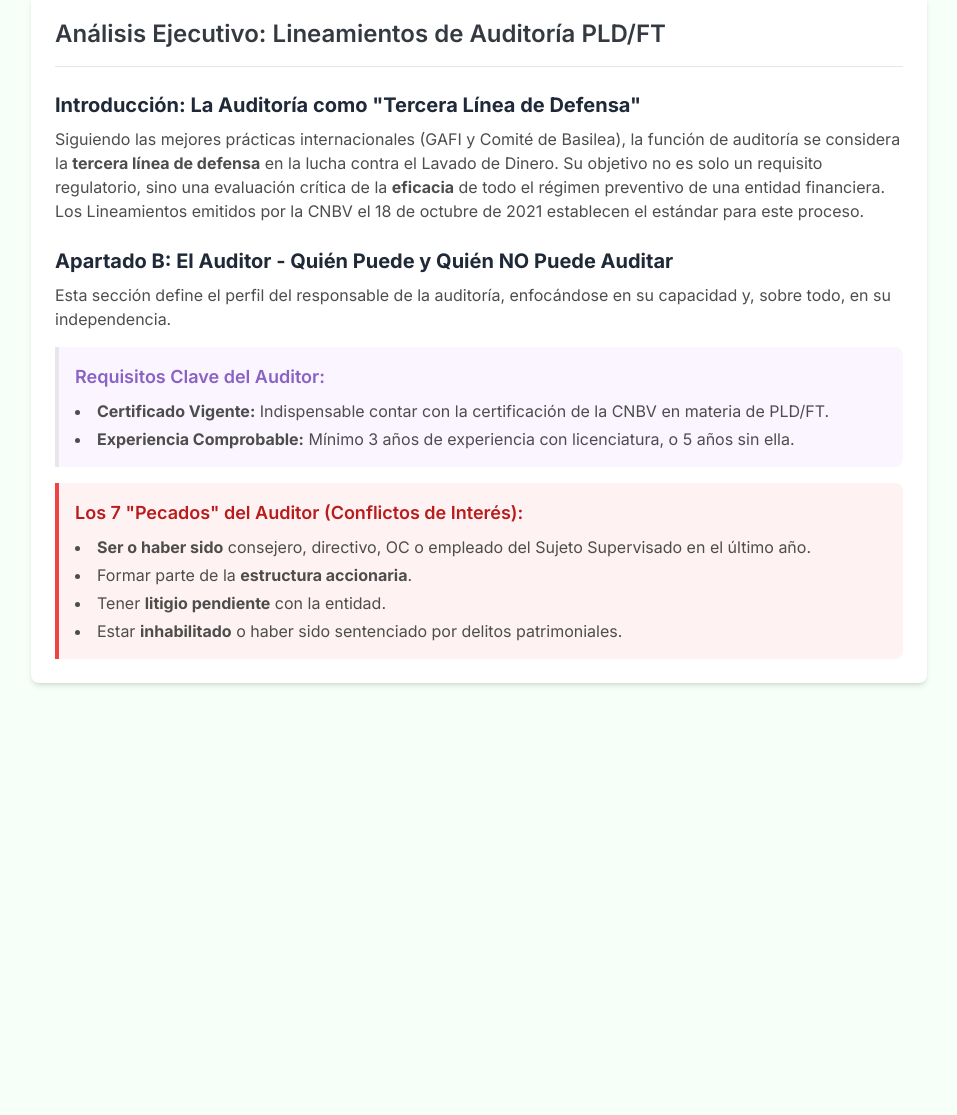
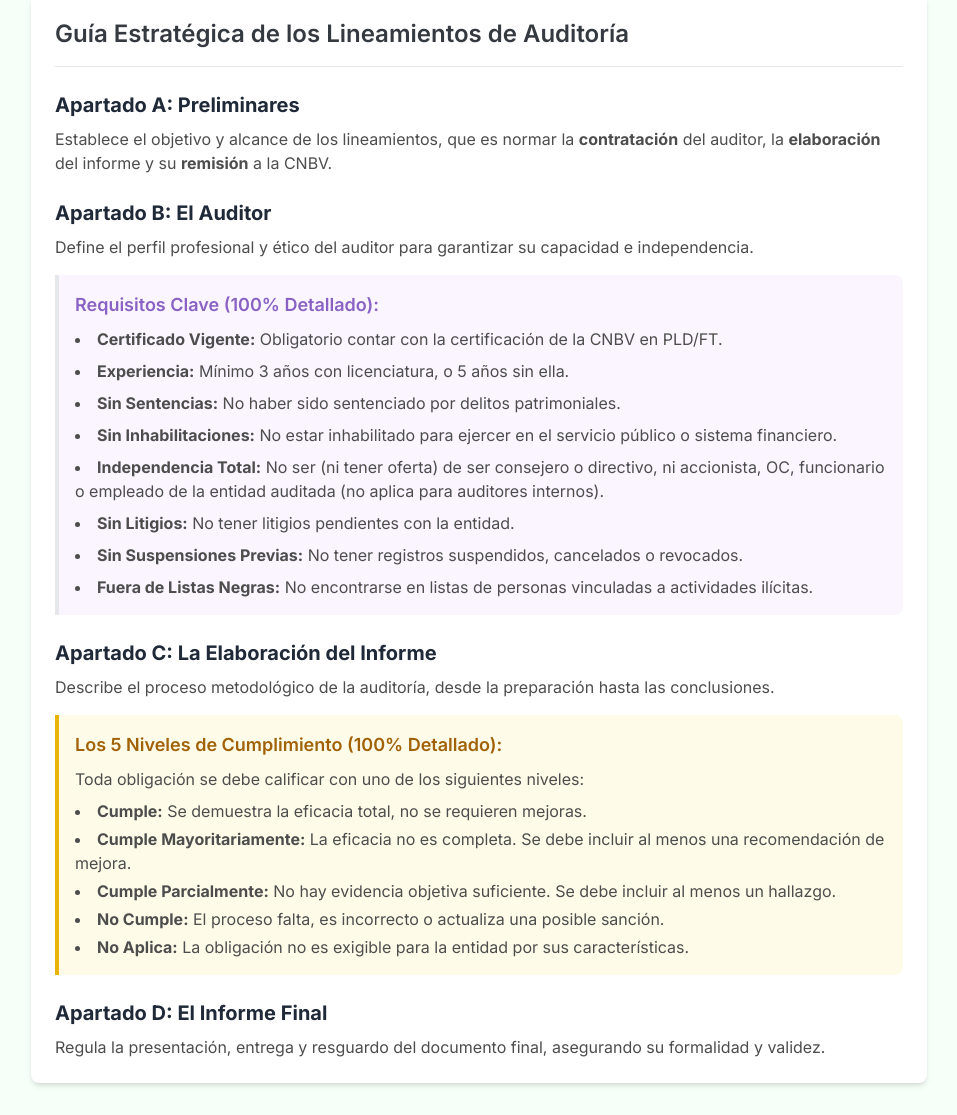
Before and after one commit to maribelvazquez/auditorIA360, a website: page index.html in a window 1280 px wide. Shown: the part 226-1341 px from the top of the page, without its empty margins (161-1118 px from the left). Before the commit the page ends 941 px from the top, so only its background shows below. Drawn offline with nearby package versions, Linux system fonts and the light colour scheme.

Commit message:
Add files via upload

```diff
--- a/index.html
+++ b/index.html
@@ -42,32 +42,52 @@
         </div>
 
         <div id="module-guia" class="module-content fade-in">
-            <div class="bg-white p-6 rounded-lg shadow-md">
-                <h2 class="text-2xl font-semibold mb-6 text-custom-dark-gray border-b pb-4">Análisis Ejecutivo: Lineamientos de Auditoría PLD/FT</h2>
+             <div class="bg-white p-6 rounded-lg shadow-md">
+                <h2 class="text-2xl font-semibold mb-6 text-custom-dark-gray border-b pb-4">Guía Estratégica de los Lineamientos de Auditoría</h2>
                 <div class="space-y-6 text-custom-gray">
+
                     <section>
-                        <h3 class="font-bold text-xl text-gray-800 mb-2">Introducción: La Auditoría como "Tercera Línea de Defensa"</h3>
-                        <p>Siguiendo las mejores prácticas internacionales (GAFI y Comité de Basilea), la función de auditoría se considera la <strong>tercera línea de defensa</strong> en la lucha contra el Lavado de Dinero. Su objetivo no es solo un requisito regulatorio, sino una evaluación crítica de la <strong>eficacia</strong> de todo el régimen preventivo de una entidad financiera. Los Lineamientos emitidos por la CNBV el 18 de octubre de 2021 establecen el estándar para este proceso.</p>
+                        <h3 class="font-bold text-xl text-gray-800 mb-2">Apartado A: Preliminares</h3>
+                        <p>Establece el objetivo y alcance de los lineamientos, que es normar la <strong>contratación</strong> del auditor, la <strong>elaboración</strong> del informe y su <strong>remisión</strong> a la CNBV.</p>
                     </section>
+
                     <section>
-                        <h3 class="font-bold text-xl text-gray-800 mb-2">Apartado B: El Auditor - Quién Puede y Quién NO Puede Auditar</h3>
-                        <p>Esta sección define el perfil del responsable de la auditoría, enfocándose en su capacidad y, sobre todo, en su independencia.</p>
+                        <h3 class="font-bold text-xl text-gray-800 mb-2">Apartado B: El Auditor</h3>
+                        <p>Define el perfil profesional y ético del auditor para garantizar su capacidad e independencia.</p>
                         <div class="mt-4 p-4 border-l-4 border-custom-purple bg-purple-50 rounded-r-lg">
-                            <h4 class="font-semibold text-lg text-custom-purple mb-2">Requisitos Clave del Auditor:</h4>
-                             <ul class="list-disc list-inside space-y-1">
-                                <li><strong>Certificado Vigente:</strong> Indispensable contar con la certificación de la CNBV en materia de PLD/FT.</li>
-                                <li><strong>Experiencia Comprobable:</strong> Mínimo 3 años de experiencia con licenciatura, o 5 años sin ella.</li>
+                            <h4 class="font-semibold text-lg text-custom-purple mb-2">Requisitos Clave (100% Detallado):</h4>
+                             <ul class="list-disc list-inside space-y-2">
+                                <li><strong>Certificado Vigente:</strong> Obligatorio contar con la certificación de la CNBV en PLD/FT.</li>
+                                <li><strong>Experiencia:</strong> Mínimo 3 años con licenciatura, o 5 años sin ella.</li>
+                                <li><strong>Sin Sentencias:</strong> No haber sido sentenciado por delitos patrimoniales.</li>
+                                <li><strong>Sin Inhabilitaciones:</strong> No estar inhabilitado para ejercer en el servicio público o sistema financiero.</li>
+                                <li><strong>Independencia Total:</strong> No ser (ni tener oferta) de ser consejero o directivo, ni accionista, OC, funcionario o empleado de la entidad auditada (no aplica para auditores internos).</li>
+                                <li><strong>Sin Litigios:</strong> No tener litigios pendientes con la entidad.</li>
+                                <li><strong>Sin Suspensiones Previas:</strong> No tener registros suspendidos, cancelados o revocados.</li>
+                                <li><strong>Fuera de Listas Negras:</strong> No encontrarse en listas de personas vinculadas a actividades ilícitas.</li>
                              </ul>
                         </div>
-                        <div class="mt-4 p-4 border-l-4 border-red-500 bg-red-50 rounded-r-lg">
-                             <h4 class="font-semibold text-lg text-red-700 mb-2">Los 7 "Pecados" del Auditor (Conflictos de Interés):</h4>
-                             <ul class="list-disc list-inside space-y-1">
-                                <li><strong>Ser o haber sido</strong> consejero, directivo, OC o empleado del Sujeto Supervisado en el último año.</li>
-                                <li>Formar parte de la <strong>estructura accionaria</strong>.</li>
-                                <li>Tener <strong>litigio pendiente</strong> con la entidad.</li>
-                                <li>Estar <strong>inhabilitado</strong> o haber sido sentenciado por delitos patrimoniales.</li>
-                             </ul>
+                    </section>
+
+                    <section>
+                        <h3 class="font-bold text-xl text-gray-800 mb-2">Apartado C: La Elaboración del Informe</h3>
+                        <p>Describe el proceso metodológico de la auditoría, desde la preparación hasta las conclusiones.</p>
+                        <div class="mt-4 p-4 border-l-4 border-yellow-500 bg-yellow-50 rounded-r-lg">
+                            <h4 class="font-semibold text-lg text-yellow-700 mb-2">Los 5 Niveles de Cumplimiento (100% Detallado):</h4>
+                            <p class="mb-2">Toda obligación se debe calificar con uno de los siguientes niveles:</p>
+                            <ul class="list-disc list-inside space-y-1">
+                                <li><strong>Cumple:</strong> Se demuestra la eficacia total, no se requieren mejoras.</li>
+                                <li><strong>Cumple Mayoritariamente:</strong> La eficacia no es completa. Se debe incluir al menos una recomendación de mejora.</li>
+                                <li><strong>Cumple Parcialmente:</strong> No hay evidencia objetiva suficiente. Se debe incluir al menos un hallazgo.</li>
+                                <li><strong>No Cumple:</strong> El proceso falta, es incorrecto o actualiza una posible sanción.</li>
+                                <li><strong>No Aplica:</strong> La obligación no es exigible para la entidad por sus características.</li>
+                            </ul>
                         </div>
+                    </section>
+
+                    <section>
+                        <h3 class="font-bold text-xl text-gray-800 mb-2">Apartado D: El Informe Final</h3>
+                         <p>Regula la presentación, entrega y resguardo del documento final, asegurando su formalidad y validez.</p>
                     </section>
                 </div>
             </div>
@@ -108,6 +128,14 @@
                 { id: 45, categoria: "4. REPORTES", obligacion: "b) Presentó en tiempo y forma los reportes de Operaciones Inusuales.", fuente_lineamiento: "Lineamiento Octavo, A, IV, b)", fuente_disposicion_bancos: "Disposición 37ª" },
                 { id: 48, categoria: "4. REPORTES", obligacion: "d) Presentó en tiempo y forma los reportes de Operaciones Internas Preocupantes.", fuente_lineamiento: "Lineamiento Octavo, A, IV, d)", fuente_disposicion_bancos: "Disposición 42ª" },
                 { id: 54, categoria: "5. ESTRUCTURAS INTERNAS", obligacion: "a) Integró el Comité de Comunicación y Control de conformidad con las Disposiciones.", fuente_lineamiento: "Lineamiento Octavo, A, V, a)", fuente_disposicion_bancos: "Disposición 43ª" },
+                { id: 58, categoria: "5. ESTRUCTURAS INTERNAS", obligacion: "d) Realizó la designación del Oficial de Cumplimiento.", fuente_lineamiento: "Lineamiento Octavo, A, V, d)", fuente_disposicion_bancos: "Disposición 47ª" },
+                { id: 64, categoria: "6. CAPACITACIÓN", obligacion: "a) Cuenta con un programa anual de capacitación y difusión.", fuente_lineamiento: "Lineamiento Octavo, A, VI, a)", fuente_disposicion_bancos: "Disposición 49ª" },
+                { id: 70, categoria: "7. INFRAESTRUCTURA TECNOLÓGICA", obligacion: "Cuenta con sistemas automatizados para el cumplimiento de las funciones señaladas en las Disposiciones.", fuente_lineamiento: "Lineamiento Octavo, A, VII", fuente_disposicion_bancos: "Disposición 51ª" },
+                { id: 71, categoria: "8. EMPLEADOS", obligacion: "a) Cuenta con procedimientos de selección de personal adecuados.", fuente_lineamiento: "Lineamiento Octavo, A, VIII, a)", fuente_disposicion_bancos: "Disposición 57ª" },
+                { id: 75, categoria: "9. CONSERVACIÓN", obligacion: "a) Cuenta con mecanismos para conservar por un periodo no menor a diez años los expedientes y reportes.", fuente_lineamiento: "Lineamiento Octavo, A, IX, a)", fuente_disposicion_bancos: "Disposición 59ª" },
+                { id: 83, categoria: "10. LISTAS", obligacion: "a) Cuenta con las listas oficialmente reconocidas (Listas Negras).", fuente_lineamiento: "Lineamiento Octavo, A, X, a)", fuente_disposicion_bancos: "Disposición 70ª" },
+                { id: 91, categoria: "11. INTERCAMBIO DE INFORMACIÓN", obligacion: "a) Intercambió información de conformidad con la forma y términos que se establecen en las Disposiciones.", fuente_lineamiento: "Lineamiento Octavo, A, XI, a)", fuente_disposicion_bancos: "Disposición 62ª" },
+                { id: 109, categoria: "14. COMISIONISTAS", obligacion: "a) Realiza la revisión de las obligaciones relacionadas con comisionistas.", fuente_lineamiento: "Lineamiento Octavo, A, XIV, a)", fuente_disposicion_bancos: "Disposición 63ª" },
             ];
 
             const buttons = [ document.getElementById('btn-guia'), document.getElementById('btn-asistente'), document.getElementById('btn-simulador') ];
@@ -125,7 +153,6 @@
                 modules[0].classList.remove('hidden');
                 modules[1].classList.add('hidden');
                 modules[2].classList.add('hidden');
-
                 buttons.forEach((button, index) => {
                     button.addEventListener('click', () => {
                         buttons.forEach(btn => btn.classList.remove('active'));
@@ -231,7 +258,7 @@
                 const selectedId = obligationSelect.value;
                 if (!selectedId) { alert('Por favor, seleccione una obligación.'); return; }
                 const obligation = obligationsData.find(item => item.id == selectedId);
-                const prompt = `Actúa como un auditor experto en PLD/FT en México. Basado en la obligación de auditoría: '${obligation.obligacion}', fundamentada en '${obligation.fuente_lineamiento}' y que revisa el cumplimiento de la '${obligation.fuente_disposicion_bancos}'. Genera una guía práctica inspirada en la estructura de un dictamen real. Responde únicamente con un objeto JSON válido con las claves "pruebas_sugeridas", "posibles_hallazgos", y "recomendaciones_mejora", cada una con un array de 3 a 4 strings concisos y profesionales.`;
+                const prompt = `Actúa como un auditor experto en PLD/FT en México. Basado en la obligación de auditoría: '${obligation.obligacion}', fundamentada en '${obligation.fuente_lineamiento}' y que revisa el cumplimiento de la '${obligation.fuente_disposicion_bancos}'. Genera una guía práctica inspirada en la estructura de un dictamen real de GMC360. Responde únicamente con un objeto JSON válido con las claves "pruebas_sugeridas", "posibles_hallazgos", y "recomendaciones_mejora", cada una con un array de 3 a 4 strings concisos y profesionales.`;
                 const payload = { contents: [{ role: "user", parts: [{ text: prompt }] }], generationConfig: { responseMimeType: "application/json" } };
                 handleApiCall('asistente', payload);
             });
@@ -239,7 +266,7 @@
             generateQuestionBtn.addEventListener('click', () => {
                 const selectedTopic = topicSelect.value;
                 if (!selectedTopic) { alert('Por favor, seleccione un tema.'); return; }
-                const prompt = `Actúa como un creador de exámenes para la certificación de auditores PLD/FT en México. Genera un caso práctico y una pregunta de opción múltiple sobre el tema "${selectedTopic}". Responde únicamente con un objeto JSON válido con las claves "caso_practico", "pregunta", "opciones" (un objeto con A,B,C,D), "respuesta_correcta" (la letra), y "justificacion" (explicando la respuesta y citando la normativa de forma concisa).`;
+                const prompt = `Actúa como un creador de exámenes para la certificación de auditores PLD/FT en México, inspirado en el estilo de un dictamen de GMC360. Genera un caso práctico realista y una pregunta de opción múltiple sobre el tema "${selectedTopic}". Responde únicamente con un objeto JSON válido con las claves "caso_practico", "pregunta", "opciones" (un objeto con A,B,C,D), "respuesta_correcta" (la letra), y "justificacion" (explicando la respuesta y citando la normativa de forma concisa).`;
                 const payload = { contents: [{ role: "user", parts: [{ text: prompt }] }], generationConfig: { responseMimeType: "application/json" } };
                 handleApiCall('simulador', payload);
             });
```
